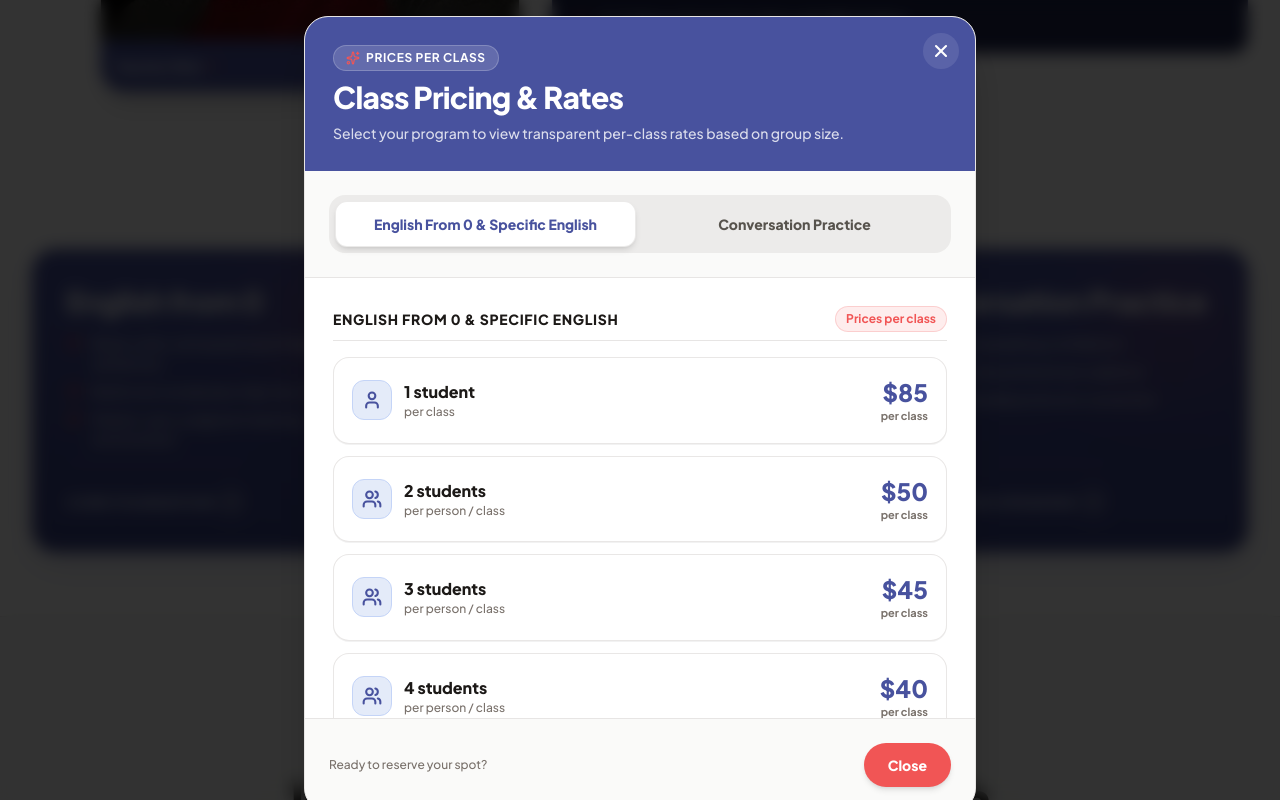
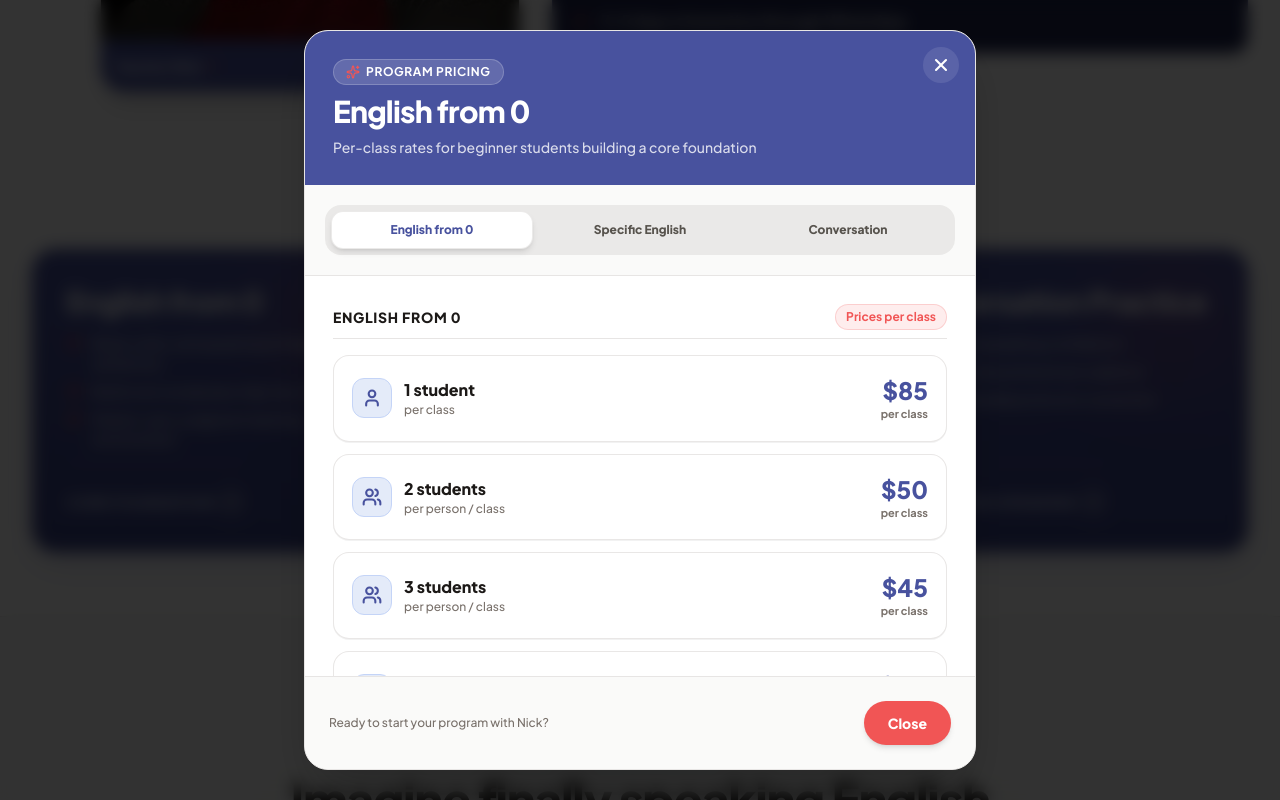
Before and after one commit to Mohansaina/speakenglishwithnick, a Next.js app: page / in a window 1280 px wide. Both pictures are taken after a click on the button 225 px from the left and 916 px from the top of the page. Shown: the part 516-1316 px from the top of the page. Built offline with nearby package versions, Linux system fonts and the light colour scheme.

Commit message:
Separate 3 programs cleanly into dedicated tabs in BookingModal

```diff
--- a/src/components/BookingModal.tsx
+++ b/src/components/BookingModal.tsx
@@ -1,7 +1,7 @@
 'use client';
 
 import React, { useState, useEffect } from 'react';
-import { X, Users, User, CheckCircle2, MessageCircle, Sparkles } from 'lucide-react';
+import { X, Users, User, CheckCircle2, Sparkles, BookOpen, Target, MessageSquare } from 'lucide-react';
 import { useLanguage } from '@/context/LanguageContext';
 
 interface BookingModalProps {
@@ -10,6 +10,8 @@ interface BookingModalProps {
   prefilledNotes?: string;
 }
 
+type ProgramType = 'english-from-0' | 'specific-english' | 'conversation-practice';
+
 export const BookingModal: React.FC<BookingModalProps> = ({
   isOpen,
   onClose,
@@ -17,28 +19,27 @@ export const BookingModal: React.FC<BookingModalProps> = ({
 }) => {
   const { language } = useLanguage();
 
-  const isConversationPrefill =
-    prefilledNotes.toLowerCase().includes('conversation') ||
-    prefilledNotes.toLowerCase().includes('conversación');
+  const getTabFromNotes = (notes: string): ProgramType => {
+    const lower = notes.toLowerCase();
+    if (lower.includes('conversation') || lower.includes('conversación')) {
+      return 'conversation-practice';
+    }
+    if (lower.includes('specific') || lower.includes('específico')) {
+      return 'specific-english';
+    }
+    return 'english-from-0';
+  };
 
-  const [activeTab, setActiveTab] = useState<'general' | 'conversation'>(
-    isConversationPrefill ? 'conversation' : 'general'
-  );
+  const [activeTab, setActiveTab] = useState<ProgramType>('english-from-0');
 
   useEffect(() => {
-    if (
-      prefilledNotes.toLowerCase().includes('conversation') ||
-      prefilledNotes.toLowerCase().includes('conversación')
-    ) {
-      setActiveTab('conversation');
-    } else {
-      setActiveTab('general');
-    }
-  }, [prefilledNotes]);
+    setActiveTab(getTabFromNotes(prefilledNotes));
+  }, [prefilledNotes, isOpen]);
 
   if (!isOpen) return null;
 
-  const generalPrices = [
+  // Tier 1 & 2 Pricing (English from 0 & Specific English)
+  const standardPrices = [
     {
       studentsEn: '1 student',
       studentsEs: '1 estudiante',
@@ -81,6 +82,7 @@ export const BookingModal: React.FC<BookingModalProps> = ({
     },
   ];
 
+  // Tier 3 Pricing (Conversation Practice)
   const conversationPrices = [
     {
       studentsEn: '1 student',
@@ -109,7 +111,35 @@ export const BookingModal: React.FC<BookingModalProps> = ({
   ];
 
   const currentPrices =
-    activeTab === 'general' ? generalPrices : conversationPrices;
+    activeTab === 'conversation-practice' ? conversationPrices : standardPrices;
+
+  const getProgramTitle = () => {
+    switch (activeTab) {
+      case 'english-from-0':
+        return language === 'es' ? 'Inglés desde 0' : 'English from 0';
+      case 'specific-english':
+        return language === 'es' ? 'Inglés Específico' : 'Specific English';
+      case 'conversation-practice':
+        return language === 'es' ? 'Práctica de Conversación' : 'Conversation Practice';
+    }
+  };
+
+  const getProgramSubtitle = () => {
+    switch (activeTab) {
+      case 'english-from-0':
+        return language === 'es'
+          ? 'Tarifas por clase para estudiantes principiantes'
+          : 'Per-class rates for beginner students building a core foundation';
+      case 'specific-english':
+        return language === 'es'
+          ? 'Tarifas por clase para trabajo, negocios o metas personalizadas'
+          : 'Per-class rates for work, business, job interviews, or custom goals';
+      case 'conversation-practice':
+        return language === 'es'
+          ? 'Tarifas por clase para fluidez y práctica conversacional'
+          : 'Per-class rates for confidence speaking and native American cadence';
+    }
+  };
 
   return (
     <div className="fixed inset-0 z-50 flex items-center justify-center p-3 sm:p-4 bg-black/80 backdrop-blur-md animate-modal-backdrop overflow-y-auto">
@@ -128,57 +158,65 @@ export const BookingModal: React.FC<BookingModalProps> = ({
           <div className="space-y-2 pr-8">
             <div className="inline-flex items-center gap-1.5 px-3 py-1 rounded-full bg-white/15 border border-white/20 text-xs font-bold uppercase tracking-wider text-white">
               <Sparkles className="w-3.5 h-3.5 text-[#f15555]" />
-              <span>{language === 'es' ? 'Precios por Clase' : 'Prices Per Class'}</span>
+              <span>{language === 'es' ? 'Precios del Programa' : 'Program Pricing'}</span>
             </div>
             <h2 className="text-2xl sm:text-3xl font-black tracking-tight text-white">
-              {language === 'es' ? 'Planes de Precios' : 'Class Pricing & Rates'}
+              {getProgramTitle()}
             </h2>
             <p className="text-xs sm:text-sm text-white/80 font-medium">
-              {language === 'es'
-                ? 'Elige el programa para ver las tarifas por clase según la cantidad de estudiantes.'
-                : 'Select your program to view transparent per-class rates based on group size.'}
+              {getProgramSubtitle()}
             </p>
           </div>
         </div>
 
-        {/* Tab Switcher Buttons */}
-        <div className="p-4 sm:p-6 bg-stone-50 border-b border-stone-200">
-          <div className="grid grid-cols-2 gap-2 p-1.5 bg-stone-200/70 rounded-2xl">
+        {/* 3 Separate Program Tabs */}
+        <div className="p-3 sm:p-5 bg-stone-50 border-b border-stone-200">
+          <div className="grid grid-cols-3 gap-1.5 p-1.5 bg-stone-200/80 rounded-2xl">
+
             <button
-              onClick={() => setActiveTab('general')}
-              className={`py-3 px-3 sm:px-4 rounded-xl text-xs sm:text-sm font-black transition-all cursor-pointer text-center ${
-                activeTab === 'general'
+              onClick={() => setActiveTab('english-from-0')}
+              className={`py-2.5 px-2 sm:px-3 rounded-xl text-[11px] sm:text-xs font-black transition-all cursor-pointer text-center flex items-center justify-center gap-1.5 ${
+                activeTab === 'english-from-0'
                   ? 'bg-white text-[#48529e] shadow-md border border-stone-200/80'
                   : 'text-stone-600 hover:text-stone-900'
               }`}
             >
-              {language === 'es' ? 'Inglés desde 0 & Específico' : 'English From 0 & Specific English'}
+              <BookOpen className="w-3.5 h-3.5 shrink-0 hidden xs:inline" />
+              <span>{language === 'es' ? 'Inglés desde 0' : 'English from 0'}</span>
             </button>
 
             <button
-              onClick={() => setActiveTab('conversation')}
-              className={`py-3 px-3 sm:px-4 rounded-xl text-xs sm:text-sm font-black transition-all cursor-pointer text-center ${
-                activeTab === 'conversation'
+              onClick={() => setActiveTab('specific-english')}
+              className={`py-2.5 px-2 sm:px-3 rounded-xl text-[11px] sm:text-xs font-black transition-all cursor-pointer text-center flex items-center justify-center gap-1.5 ${
+                activeTab === 'specific-english'
                   ? 'bg-white text-[#48529e] shadow-md border border-stone-200/80'
                   : 'text-stone-600 hover:text-stone-900'
               }`}
             >
-              {language === 'es' ? 'Práctica de Conversación' : 'Conversation Practice'}
+              <Target className="w-3.5 h-3.5 shrink-0 hidden xs:inline" />
+              <span>{language === 'es' ? 'Inglés Específico' : 'Specific English'}</span>
             </button>
+
+            <button
+              onClick={() => setActiveTab('conversation-practice')}
+              className={`py-2.5 px-2 sm:px-3 rounded-xl text-[11px] sm:text-xs font-black transition-all cursor-pointer text-center flex items-center justify-center gap-1.5 ${
+                activeTab === 'conversation-practice'
+                  ? 'bg-white text-[#48529e] shadow-md border border-stone-200/80'
+                  : 'text-stone-600 hover:text-stone-900'
+              }`}
+            >
+              <MessageSquare className="w-3.5 h-3.5 shrink-0 hidden xs:inline" />
+              <span>{language === 'es' ? 'Conversación' : 'Conversation'}</span>
+            </button>
+
           </div>
         </div>
 
         {/* Prices List Body */}
-        <div className="p-5 sm:p-7 space-y-4 max-h-[55vh] overflow-y-auto">
+        <div className="p-5 sm:p-7 space-y-4 max-h-[50vh] overflow-y-auto">
           <div className="flex items-center justify-between pb-2 border-b border-stone-200">
             <span className="text-xs sm:text-sm font-extrabold text-stone-900 uppercase tracking-wider">
-              {activeTab === 'general'
-                ? language === 'es'
-                  ? 'Inglés desde 0 / Inglés Específico'
-                  : 'English From 0 & Specific English'
-                : language === 'es'
-                ? 'Práctica de Conversación'
-                : 'Conversation Practice'}
+              {getProgramTitle()}
             </span>
             <span className="text-xs font-bold text-[#f15555] bg-[#f15555]/10 px-2.5 py-1 rounded-full border border-[#f15555]/20">
               {language === 'es' ? 'Precios por clase' : 'Prices per class'}
@@ -231,10 +269,10 @@ export const BookingModal: React.FC<BookingModalProps> = ({
           </div>
         </div>
 
-        {/* Modal Footer / Action Button */}
+        {/* Modal Footer */}
         <div className="p-4 sm:p-6 bg-stone-50 border-t border-stone-200 flex flex-col sm:flex-row items-center justify-between gap-3">
           <div className="text-xs text-stone-500 text-center sm:text-left font-medium">
-            {language === 'es' ? '¿Listo para reservar?' : 'Ready to reserve your spot?'}
+            {language === 'es' ? '¿Listo para empezar tu programa?' : 'Ready to start your program with Nick?'}
           </div>
           <button
             onClick={onClose}
```
